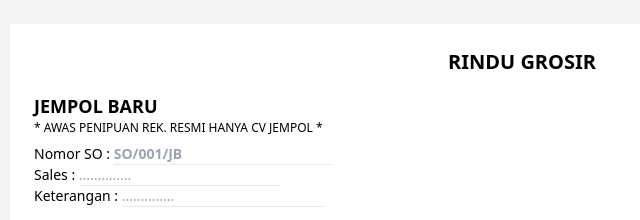
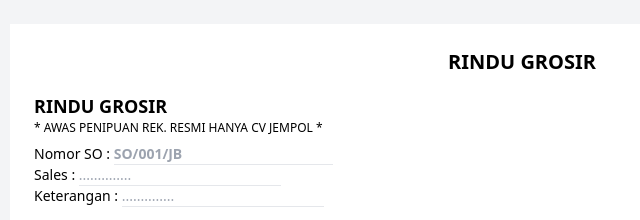
Before and after one commit to galuharihidayat33-create/sels, a plain HTML site: page index.html in a window 1280 px wide. Shown: the top 220 px of the page, 118-758 px from the left. Drawn offline with nearby package versions, Linux system fonts and the light colour scheme.

Commit message:
Update index.html

```diff
--- a/index.html
+++ b/index.html
@@ -58,7 +58,7 @@
 
 
   <div>
-    <h1 class="font-bold text-lg">JEMPOL BARU</h1>
+    <h1 class="font-bold text-lg">RINDU GROSIR</h1>
     <p class="text-xs">* AWAS PENIPUAN REK. RESMI HANYA CV JEMPOL *</p>
 
     <p class="mt-2">
```
